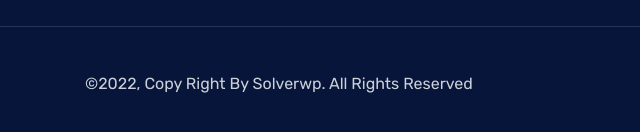
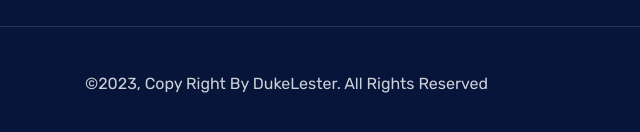
Before and after one commit to dukelester/Propertize, a React app in the folder propertize-front-end/: page / in a window 1280 px wide. Shown: the part 9040-9172 px from the top of the page, 0-640 px from the left. Built offline with nearby package versions, Linux system fonts and the light colour scheme.

Commit message:
Added other details

```diff
--- a/propertize-front-end/public/index.html
+++ b/propertize-front-end/public/index.html
@@ -5,7 +5,7 @@
     <meta name="viewport" content="width=device-width, initial-scale=1.0">
     <meta http-equiv="X-UA-Compatible" content="IE=edge" />
     <meta http-equiv="X-UA-Compatible" content="ie=edge">
-    <title>Mindgrand - Real Estate React Template</title>
+    <title>Propertize - Real Estate </title>
 
     <link rel=icon href=%PUBLIC_URL%/assets/img/favicon.png sizes="20x20" type="image/png">
 
--- a/propertize-front-end/src/components/global-components/footer.js
+++ b/propertize-front-end/src/components/global-components/footer.js
@@ -93,7 +93,7 @@
 					<div className="container">
 						<div className="row">
 							<div className="col-md-7 align-self-center">
-								<p>©2022, Copy Right By Solverwp. All Rights Reserved</p>
+								<p>©2023, Copy Right By DukeLester. All Rights Reserved</p>
 							</div>
 							<div className="col-md-5 text-md-right go-top">
 								<ul>
```
